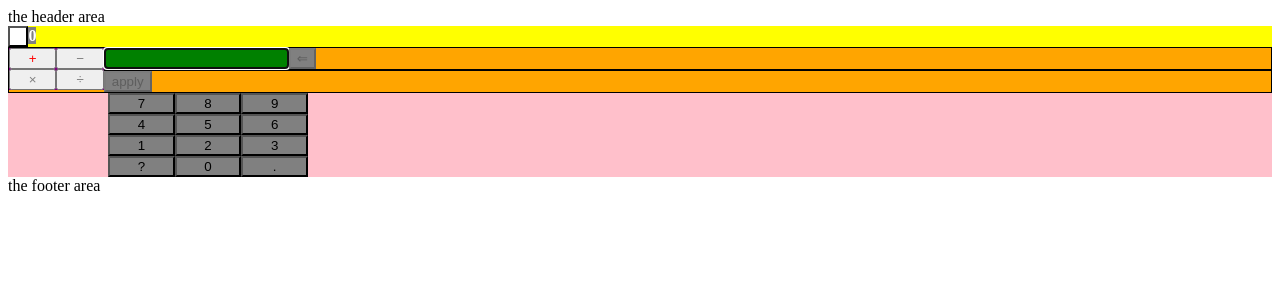
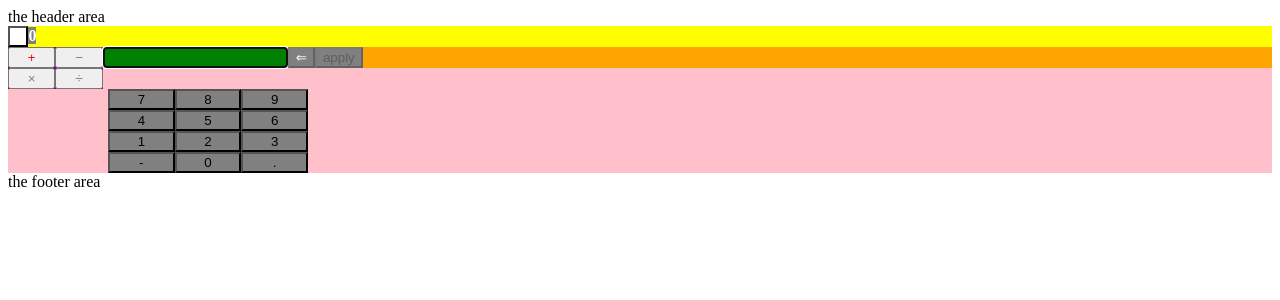
Before and after one commit to j2kenton/React-Super-Calculator, a React (Create React App) app in the folder react/: page / in a window 1280 px wide. Shown: the top 300 px of the page. Built offline with nearby package versions, Linux system fonts and the light colour scheme.

Commit message:
more fixes

```diff
--- a/react/src/sections/body/input-section.js
+++ b/react/src/sections/body/input-section.js
@@ -13,12 +13,13 @@ const InputWrapper = styled.div`
   background-color: orange;
 `;
 
-const Row = styled.div`
-  border: 1px solid black;
+const ApplyButton = styled.button`
+  background-color: grey;
 `;
 
-const ApplyButton = styled.button`
+const BackspaceButton = styled.button`
   background-color: grey;
+  color: white;
 `;
 
 const InputArea = styled.input.attrs({
@@ -65,7 +66,6 @@ export const InputSection = ({
 
   return (
     <InputWrapper>
-      <Row>
       <OperatorControls onButtonClick={onButtonClick} />
       <InputArea
         name="inputArea"
@@ -80,15 +80,12 @@ export const InputSection = ({
           }
         }}
       />
-        <ApplyButton onClick={onBackspace} disabled={!input}>
+      <BackspaceButton onClick={onBackspace} disabled={!input}>
         ⇐
-        </ApplyButton>
-      </Row>
-      <Row>
+      </BackspaceButton>
       <ApplyButton onClick={onApply} disabled={!input}>
         apply
       </ApplyButton>
-      </Row>
     </InputWrapper>
   );
 };
--- a/react/src/sections/body/number-button-section.js
+++ b/react/src/sections/body/number-button-section.js
@@ -26,7 +26,7 @@ export const NumberButtonSection = ({ input, appendToInput, operator, onBlur, on
 
   return (
     <ButtonsWrapper>
-      {['7', '8', '9', '4', '5', '6', '1', '2', '3', '?', '0', '.'].map(text => (
+      {['7', '8', '9', '4', '5', '6', '1', '2', '3', '-', '0', '.'].map(text => (
         <NumberButton onClick={e => onNumberButtonClick(e, text)} key={text}>
           {text}
         </NumberButton>
```
Lines whose indentation alone changed are shown as unchanged.
